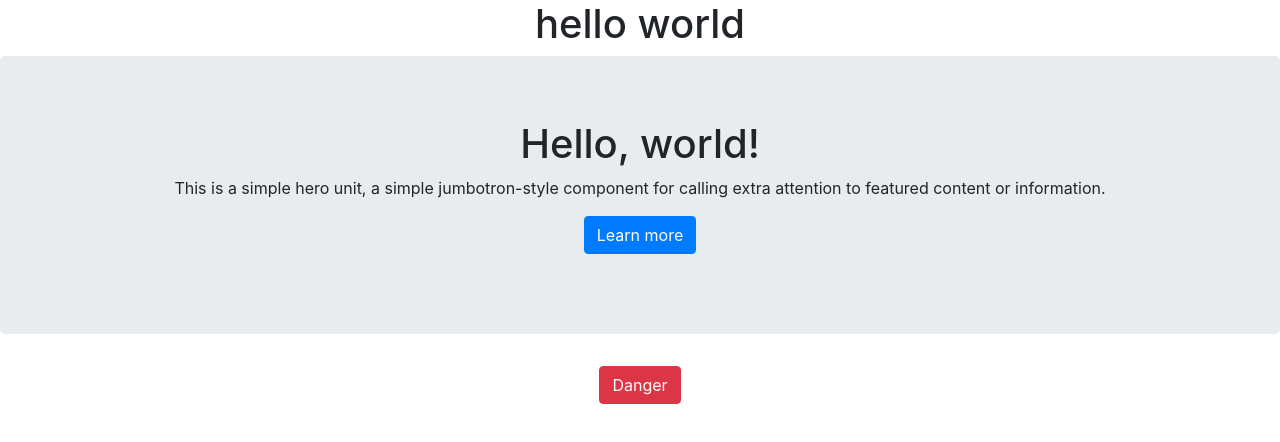
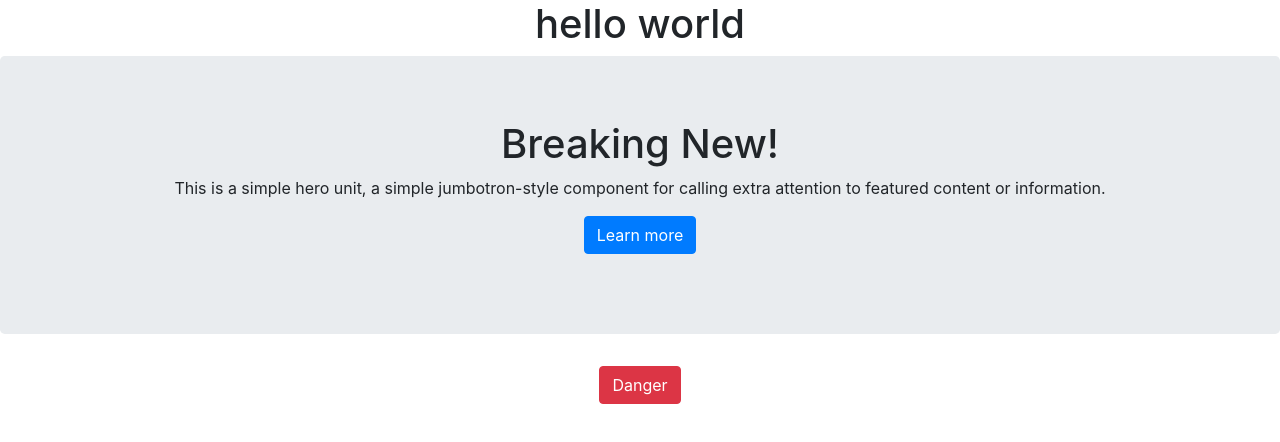
Before and after one commit to RianIslam/Bootstrap-react, a React (Create React App) app: page / in a window 1280 px wide. Shown: the top 442 px of the page. Built offline with nearby package versions, Linux system fonts and the light colour scheme.

Commit message:
header breaking news

```diff
--- a/src/components/Header/Header.js
+++ b/src/components/Header/Header.js
@@ -5,7 +5,7 @@ const Header = () => {
   return (
     <div>
       <Jumbotron>
-        <h1>Hello, world!</h1>
+        <h1>Breaking New!</h1>
         <p>
           This is a simple hero unit, a simple jumbotron-style component for
           calling extra attention to featured content or information.
```
